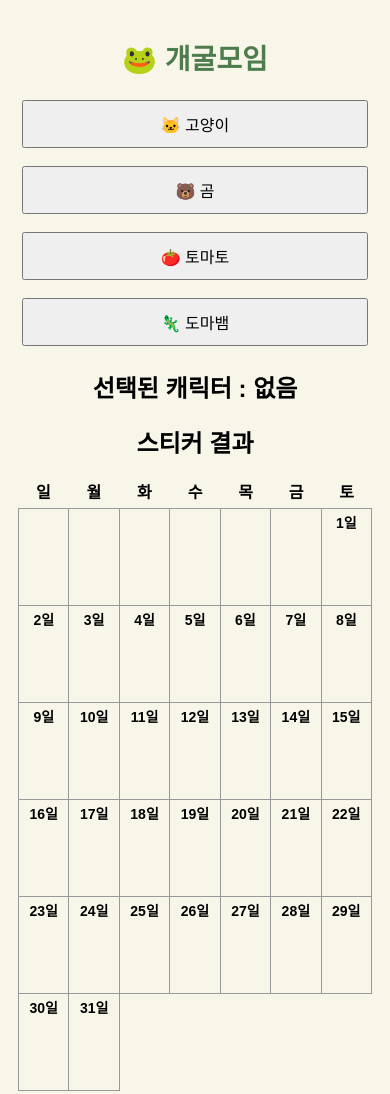
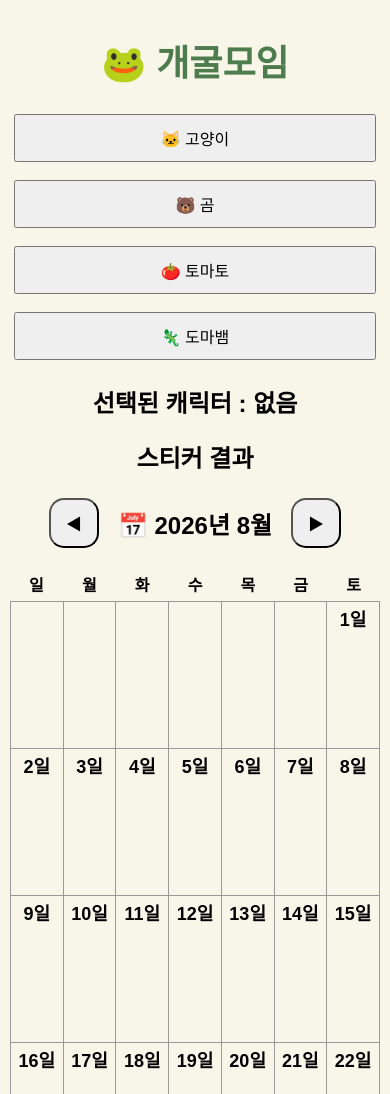
Before and after one commit to kimuluck/gaegulmoim, a plain HTML site: page index.html in a window 390 px wide. Shown: the top 1094 px of the page. Drawn offline with Linux system fonts and the light colour scheme.

Commit message:
Update index.html

```diff
--- a/index.html
+++ b/index.html
@@ -42,13 +42,13 @@
 
 td {
     width: auto;
-    height: 80px;
+    height: 120px;
     border: 1px solid #999;
     vertical-align: top;
     padding: 5px;
     cursor: pointer;
     border-radius: 10px;
-    font-size: 14px;
+    font-size: 16px;
 }
 
 td:hover {
@@ -79,17 +79,19 @@ table {
 @media (max-width: 768px) {
 
     body {
-        padding: 10px;
-    }
+    max-width: 100%;
+    margin: 0;
+    padding: 10px;
+}
 
     h1 {
-        font-size: 28px;
+        font-size: 36px;
     }
 
     td {
-        height: 90px;
+        height: 140px;
         padding: 3px;
-        font-size: 14px;
+        font-size: 18px;
     }
 
     button {
@@ -100,6 +102,21 @@ table {
     .character-list {
     grid-template-columns: 1fr;
 }
+}
+.month-header {
+    display: flex;
+    justify-content: center;
+    align-items: center;
+    gap: 15px;
+    margin: 20px 0;
+    font-size: 24px;
+    font-weight: bold;
+}
+
+.month-header button {
+    width: 50px;
+    height: 50px;
+    border-radius: 15px;
 }
 </style>
 </head>
@@ -117,6 +134,11 @@ table {
     선택된 캐릭터 : 없음
 </h2>
 <h2>스티커 결과</h2>
+<div class="month-header">
+    <button>◀</button>
+    <span>📅 2026년 8월</span>
+    <button>▶</button>
+</div>
 <div id="weekdays">
     <div>일</div>
     <div>월</div>
```
